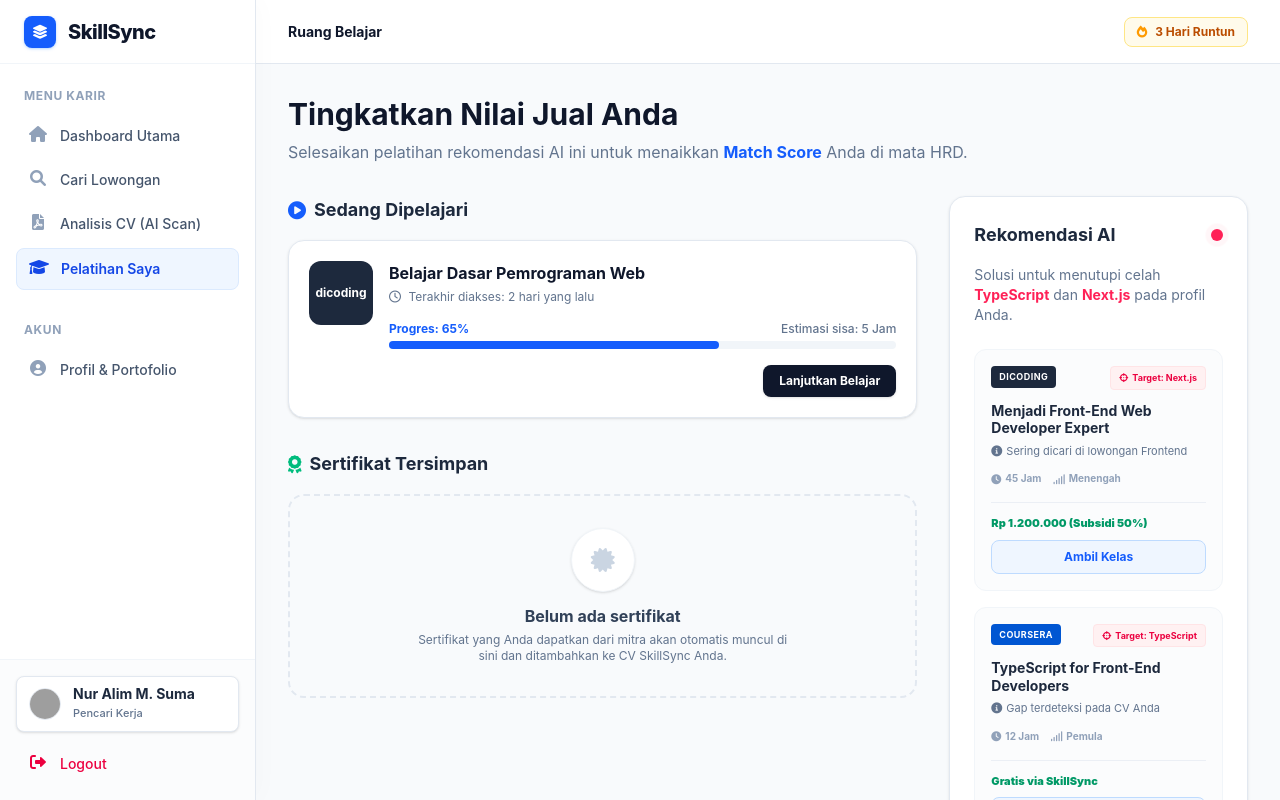
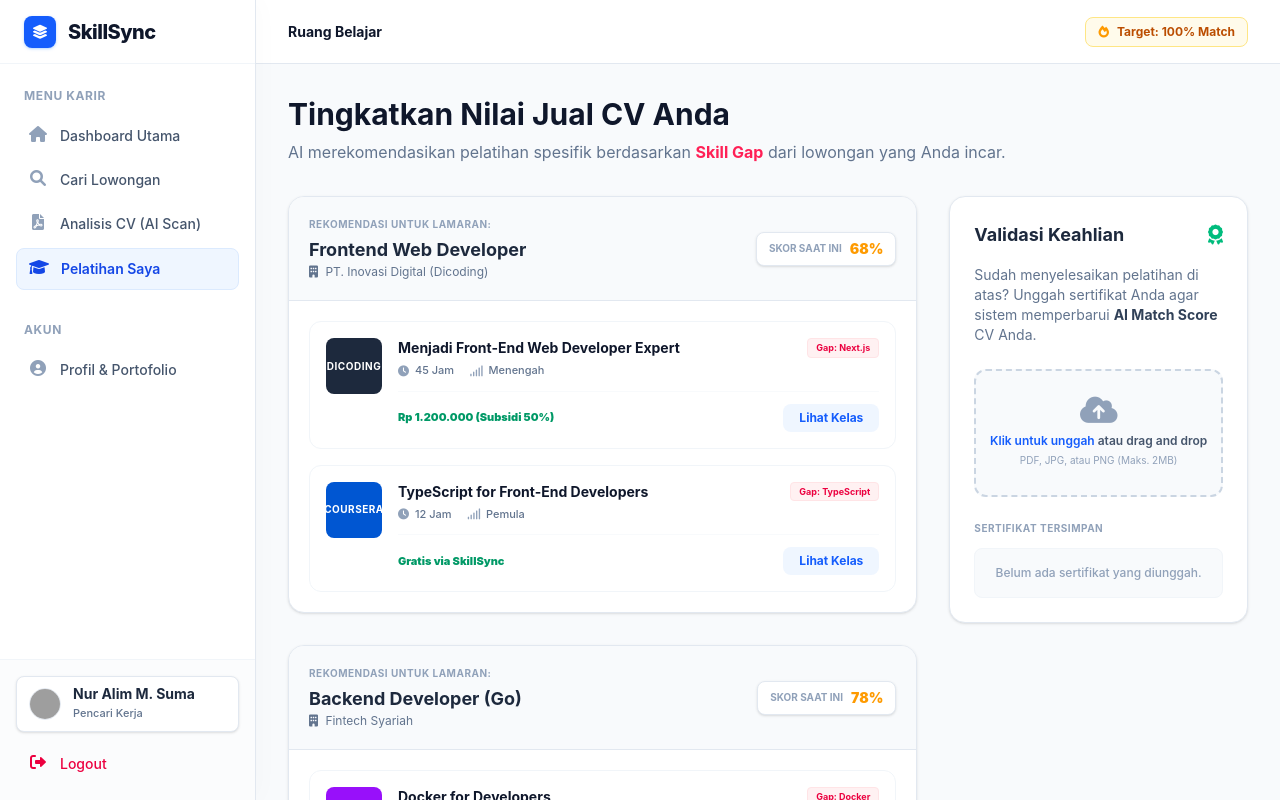
Before and after one commit to Whyriez/digdaya-prototype, a React (Vite) app: page /pelatihan in a window 1280 px wide. Built offline with nearby package versions, Linux system fonts and the light colour scheme; grey boxes are pictures that could not be loaded.

Commit message:
update pelatihan saya

```diff
--- a/src/pages/PelatihanSaya.jsx
+++ b/src/pages/PelatihanSaya.jsx
@@ -4,15 +4,36 @@ import SidebarUser from '../components/SidebarUser';
 
 const PelatihanSaya = () => {
   const [isSidebarOpen, setIsSidebarOpen] = useState(false);
+  const [uploadedCerts, setUploadedCerts] = useState([]);
+  const [isUploading, setIsUploading] = useState(false);
 
-  // Dummy Data: Rekomendasi berdasarkan AI Scan (Gap)
-  const recommendedCourses = [
+  // Fungsi simulasi upload sertifikat
+  const handleUpload = (e) => {
+    e.preventDefault();
+    setIsUploading(true);
+    // Simulasi delay upload
+    setTimeout(() => {
+      setUploadedCerts([
+        ...uploadedCerts,
+        { id: Date.now(), name: 'Sertifikat_NextJS_Dicoding.pdf', date: 'Hari ini' }
+      ]);
+      setIsUploading(false);
+    }, 1500);
+  };
+
+  // Data Rekomendasi Dikelompokkan Berdasarkan Lamaran (Job)
+  const recommendationGroups = [
+    {
+      id: 'job-1',
+      jobTitle: 'Frontend Web Developer',
+      company: 'PT. Inovasi Digital (Dicoding)',
+      matchScore: 68,
+      courses: [
         {
           id: 1,
           title: 'Menjadi Front-End Web Developer Expert',
           provider: 'dicoding',
           targetSkill: 'Next.js',
-      reason: 'Sering dicari di lowongan Frontend',
           duration: '45 Jam',
           level: 'Menengah',
           logoBg: 'bg-slate-800 text-white',
@@ -23,23 +44,30 @@ const PelatihanSaya = () => {
           title: 'TypeScript for Front-End Developers',
           provider: 'coursera',
           targetSkill: 'TypeScript',
-      reason: 'Gap terdeteksi pada CV Anda',
           duration: '12 Jam',
           level: 'Pemula',
           logoBg: 'bg-[#0056D2] text-white',
           price: 'Gratis via SkillSync'
         }
-  ];
-
-  // Dummy Data: Kursus yang sedang diambil
-  const activeCourses = [
+      ]
+    },
     {
-      id: 1,
-      title: 'Belajar Dasar Pemrograman Web',
-      provider: 'dicoding',
-      progress: 65,
-      lastAccessed: '2 hari yang lalu',
-      logoBg: 'bg-slate-800 text-white'
+      id: 'job-2',
+      jobTitle: 'Backend Developer (Go)',
+      company: 'Fintech Syariah',
+      matchScore: 78,
+      courses: [
+        {
+          id: 3,
+          title: 'Docker for Developers',
+          provider: 'udemy',
+          targetSkill: 'Docker',
+          duration: '8 Jam',
+          level: 'Pemula',
+          logoBg: 'bg-purple-600 text-white',
+          price: 'Rp 150.000'
+        }
+      ]
     }
   ];
 
@@ -66,7 +94,7 @@ const PelatihanSaya = () => {
           <div className="flex items-center space-x-4">
             <div className="flex items-center space-x-2 px-3 py-1.5 bg-amber-50 text-amber-700 rounded-lg text-xs font-bold border border-amber-200">
               <i className="fas fa-fire text-amber-500"></i>
-              <span>3 Hari Runtun</span>
+              <span>Target: 100% Match</span>
             </div>
           </div>
         </header>
@@ -74,47 +102,61 @@ const PelatihanSaya = () => {
         {/* Scrollable Body */}
         <div className="flex-1 overflow-y-auto p-4 sm:p-8 custom-scrollbar">
 
-          <div className="max-w-5xl mx-auto">
+          <div className="max-w-6xl mx-auto">
 
             {/* Header Section */}
             <div className="mb-8">
-              <h1 className="text-2xl sm:text-3xl font-bold text-slate-900 mb-2">Tingkatkan Nilai Jual Anda</h1>
-              <p className="text-slate-500 text-sm sm:text-base">Selesaikan pelatihan rekomendasi AI ini untuk menaikkan <span className="font-bold text-blue-600">Match Score</span> Anda di mata HRD.</p>
+              <h1 className="text-2xl sm:text-3xl font-bold text-slate-900 mb-2">Tingkatkan Nilai Jual CV Anda</h1>
+              <p className="text-slate-500 text-sm sm:text-base">AI merekomendasikan pelatihan spesifik berdasarkan <span className="font-bold text-rose-500">Skill Gap</span> dari lowongan yang Anda incar.</p>
             </div>
 
             <div className="grid grid-cols-1 lg:grid-cols-3 gap-8">
 
-              {/* Kolom Kiri: Active Courses & Sertifikat */}
+              {/* Kolom Kiri: Kategori Rekomendasi Berdasarkan Lamaran */}
               <div className="lg:col-span-2 space-y-8">
 
-                {/* Active Courses */}
+                {recommendationGroups.map((group) => (
+                  <div key={group.id} className="bg-white rounded-2xl border border-slate-200 shadow-sm overflow-hidden">
+                    {/* Header Grup Lamaran */}
+                    <div className="bg-slate-50 border-b border-slate-200 p-5 flex flex-col sm:flex-row sm:items-center justify-between gap-4">
                       <div>
-                  <h2 className="text-lg font-bold text-slate-800 mb-4 flex items-center">
-                    <i className="fas fa-play-circle text-blue-600 mr-2"></i> Sedang Dipelajari
-                  </h2>
+                        <p className="text-[10px] font-bold text-slate-400 uppercase tracking-wider mb-1">Rekomendasi Untuk Lamaran:</p>
+                        <h2 className="text-base sm:text-lg font-bold text-slate-800">{group.jobTitle}</h2>
+                        <p className="text-xs text-slate-500"><i className="fas fa-building mr-1"></i> {group.company}</p>
+                      </div>
+                      <div className="shrink-0 flex items-center bg-white px-3 py-1.5 rounded-lg border border-slate-200 shadow-sm">
+                        <span className="text-[10px] font-bold text-slate-400 mr-2 uppercase">Skor Saat Ini</span>
+                        <span className={`text-sm font-black ${group.matchScore >= 80 ? 'text-emerald-500' : 'text-amber-500'}`}>{group.matchScore}%</span>
+                      </div>
+                    </div>
 
-                  <div className="space-y-4">
-                    {activeCourses.map(course => (
-                      <div key={course.id} className="bg-white rounded-2xl border border-slate-200 p-5 shadow-sm hover:shadow-md transition">
+                    {/* Daftar Kelas untuk Lamaran Tersebut */}
+                    <div className="p-5 space-y-4">
+                      {group.courses.map(course => (
+                        <div key={course.id} className="border border-slate-100 rounded-xl p-4 hover:border-blue-300 hover:shadow-md transition group/card cursor-pointer">
                           <div className="flex flex-col sm:flex-row gap-4">
-                          <div className={`w-16 h-16 rounded-xl flex items-center justify-center shrink-0 ${course.logoBg} font-bold text-xs`}>
+
+                            <div className={`w-14 h-14 rounded-lg flex items-center justify-center shrink-0 ${course.logoBg} font-bold text-[10px] uppercase tracking-wider`}>
                               {course.provider}
                             </div>
+
                             <div className="flex-1">
-                            <h3 className="font-bold text-slate-900 mb-1">{course.title}</h3>
-                            <p className="text-xs text-slate-500 mb-4"><i className="far fa-clock mr-1"></i> Terakhir diakses: {course.lastAccessed}</p>
-
-                            <div className="flex items-center justify-between mb-1">
-                              <span className="text-xs font-bold text-blue-600">Progres: {course.progress}%</span>
-                              <span className="text-xs font-medium text-slate-500">Estimasi sisa: 5 Jam</span>
-                            </div>
-                            <div className="w-full bg-slate-100 rounded-full h-2 mb-4">
-                              <div className="bg-blue-600 h-2 rounded-full" style={{ width: `${course.progress}%` }}></div>
+                              <div className="flex justify-between items-start mb-1">
+                                <h3 className="font-bold text-slate-900 text-sm group-hover/card:text-blue-600 transition">{course.title}</h3>
+                                <span className="text-[9px] font-bold text-rose-600 bg-rose-50 px-2 py-0.5 rounded border border-rose-100 whitespace-nowrap ml-2">
+                                  Gap: {course.targetSkill}
+                                </span>
                               </div>
 
-                            <div className="flex justify-end">
-                              <button className="px-4 py-2 bg-slate-900 text-white text-xs font-bold rounded-lg hover:bg-blue-600 transition shadow-sm">
-                                Lanjutkan Belajar
+                              <div className="flex items-center gap-4 mb-3 text-[11px] font-medium text-slate-500">
+                                <span className="flex items-center"><i className="fas fa-clock mr-1.5 text-slate-400"></i>{course.duration}</span>
+                                <span className="flex items-center"><i className="fas fa-signal mr-1.5 text-slate-400"></i>{course.level}</span>
+                              </div>
+
+                              <div className="flex items-center justify-between pt-3 border-t border-slate-50">
+                                <span className="text-[11px] font-black text-emerald-600">{course.price}</span>
+                                <button className="px-4 py-1.5 bg-blue-50 text-blue-600 text-xs font-bold rounded-lg hover:bg-blue-600 hover:text-white transition">
+                                  Lihat Kelas
                                 </button>
                               </div>
                             </div>
@@ -123,69 +165,74 @@ const PelatihanSaya = () => {
                       ))}
                     </div>
                   </div>
-
-                {/* Sertifikat & Achievement */}
-                <div>
-                  <h2 className="text-lg font-bold text-slate-800 mb-4 flex items-center">
-                    <i className="fas fa-award text-emerald-500 mr-2"></i> Sertifikat Tersimpan
-                  </h2>
-                  <div className="bg-slate-50 border-2 border-dashed border-slate-200 rounded-2xl p-8 text-center">
-                    <div className="w-16 h-16 bg-white rounded-full flex items-center justify-center mx-auto mb-3 shadow-sm border border-slate-100">
-                      <i className="fas fa-certificate text-2xl text-slate-300"></i>
-                    </div>
-                    <p className="font-bold text-slate-700">Belum ada sertifikat</p>
-                    <p className="text-xs text-slate-500 mt-1 max-w-sm mx-auto">Sertifikat yang Anda dapatkan dari mitra akan otomatis muncul di sini dan ditambahkan ke CV SkillSync Anda.</p>
-                  </div>
-                </div>
+                ))}
 
               </div>
 
-              {/* Kolom Kanan: Rekomendasi AI (Targeting Gaps) */}
+              {/* Kolom Kanan: Upload Sertifikat & Achievement */}
               <div className="space-y-6">
                 <div className="bg-white rounded-2xl border border-slate-200 p-6 shadow-sm sticky top-6">
                   <div className="flex items-center justify-between mb-4">
-                    <h2 className="font-bold text-slate-800 text-lg">Rekomendasi AI</h2>
-                    <span className="relative flex h-3 w-3">
-                      <span className="animate-ping absolute inline-flex h-full w-full rounded-full bg-rose-400 opacity-75"></span>
-                      <span className="relative inline-flex rounded-full h-3 w-3 bg-rose-500"></span>
-                    </span>
+                    <h2 className="font-bold text-slate-800 text-lg">Validasi Keahlian</h2>
+                    <i className="fas fa-award text-emerald-500 text-xl"></i>
                   </div>
-                  <p className="text-sm text-slate-500 mb-6">Solusi untuk menutupi celah <span className="font-bold text-rose-500">TypeScript</span> dan <span className="font-bold text-rose-500">Next.js</span> pada profil Anda.</p>
+                  <p className="text-sm text-slate-500 mb-6">Sudah menyelesaikan pelatihan di atas? Unggah sertifikat Anda agar sistem memperbarui <span className="font-bold text-slate-700">AI Match Score</span> CV Anda.</p>
 
-                  <div className="space-y-4">
-                    {recommendedCourses.map(course => (
-                      <div key={course.id} className="border border-slate-100 rounded-xl p-4 hover:border-blue-300 hover:shadow-md transition bg-slate-50/50 group cursor-pointer">
-                        <div className="flex justify-between items-start mb-3">
-                          <div className={`px-2 py-1 rounded text-[9px] font-bold uppercase tracking-wider ${course.logoBg}`}>
-                            {course.provider}
+                  {/* Area Upload */}
+                  <div className="mb-6">
+                    <label className="relative flex flex-col items-center justify-center w-full h-32 border-2 border-slate-300 border-dashed rounded-xl cursor-pointer bg-slate-50 hover:bg-blue-50 hover:border-blue-300 transition group overflow-hidden">
+                      {isUploading ? (
+                        <div className="flex flex-col items-center">
+                          <i className="fas fa-circle-notch fa-spin text-2xl text-blue-500 mb-2"></i>
+                          <p className="text-xs font-bold text-slate-500">Memverifikasi Sertifikat...</p>
                         </div>
-                          <span className="text-[9px] font-bold text-rose-600 bg-rose-50 px-2 py-1 rounded border border-rose-100 flex items-center">
-                            <i className="fas fa-crosshairs mr-1"></i> Target: {course.targetSkill}
-                          </span>
+                      ) : (
+                        <div className="flex flex-col items-center justify-center pt-5 pb-6">
+                          <i className="fas fa-cloud-upload-alt text-3xl text-slate-400 group-hover:text-blue-500 mb-2 transition"></i>
+                          <p className="text-xs font-semibold text-slate-600"><span className="text-blue-600">Klik untuk unggah</span> atau drag and drop</p>
+                          <p className="text-[10px] text-slate-400 mt-1">PDF, JPG, atau PNG (Maks. 2MB)</p>
+                        </div>
+                      )}
+                      <input type="file" className="hidden" onChange={handleUpload} disabled={isUploading} />
+                    </label>
                   </div>
 
-                        <h3 className="font-bold text-slate-800 text-sm mb-1.5 group-hover:text-blue-600 transition leading-tight">{course.title}</h3>
-                        <p className="text-[11px] text-slate-500 mb-3"><i className="fas fa-info-circle mr-1"></i>{course.reason}</p>
+                  {/* List Sertifikat Tersimpan */}
+                  <div>
+                    <h3 className="text-[10px] font-bold text-slate-400 uppercase tracking-wider mb-3">Sertifikat Tersimpan</h3>
 
-                        <div className="flex items-center gap-3 mb-4 text-[10px] font-bold text-slate-400">
-                          <span className="flex items-center"><i className="fas fa-clock mr-1"></i>{course.duration}</span>
-                          <span className="flex items-center"><i className="fas fa-signal mr-1"></i>{course.level}</span>
+                    {uploadedCerts.length === 0 ? (
+                      <div className="text-center py-4 bg-slate-50 rounded-lg border border-slate-100">
+                        <p className="text-xs font-medium text-slate-400">Belum ada sertifikat yang diunggah.</p>
                       </div>
-
-                        <div className="pt-3 border-t border-slate-200/60 flex flex-col gap-2">
-                          <span className="text-[11px] font-black text-emerald-600">{course.price}</span>
-                          <button className="w-full py-2 bg-blue-50 text-blue-600 border border-blue-200 text-xs font-bold rounded-lg group-hover:bg-blue-600 group-hover:text-white transition">
-                            Ambil Kelas
+                    ) : (
+                      <div className="space-y-2">
+                        {uploadedCerts.map(cert => (
+                          <div key={cert.id} className="flex items-center justify-between p-3 bg-emerald-50 border border-emerald-100 rounded-lg">
+                            <div className="flex items-center overflow-hidden pr-2">
+                              <i className="fas fa-file-alt text-emerald-500 mr-3 text-lg shrink-0"></i>
+                              <div>
+                                <p className="text-xs font-bold text-emerald-800 truncate">{cert.name}</p>
+                                <p className="text-[9px] font-medium text-emerald-600 mt-0.5">Divalidasi: {cert.date}</p>
+                              </div>
+                            </div>
+                            <button className="text-slate-400 hover:text-rose-500 transition shrink-0">
+                              <i className="fas fa-trash-alt text-xs"></i>
                             </button>
-                        </div>
                           </div>
                         ))}
                       </div>
+                    )}
+                  </div>
 
-                  <div className="mt-4 p-3 bg-blue-50 rounded-lg border border-blue-100 flex items-start gap-2">
-                    <i className="fas fa-lightbulb text-blue-500 mt-0.5"></i>
-                    <p className="text-[10px] text-blue-800 font-medium">Lulusan kelas Dicoding memiliki peluang 3x lebih besar untuk dipanggil wawancara oleh PT. Inovasi Digital.</p>
+                  {/* Efek Skor Naik (Muncul jika ada sertifikat) */}
+                  {uploadedCerts.length > 0 && (
+                    <div className="mt-6 p-4 bg-blue-600 rounded-xl text-white shadow-md shadow-blue-200 animate-pulse" style={{ animationIterationCount: 3 }}>
+                      <p className="text-[10px] font-bold text-blue-200 uppercase tracking-wider mb-1"><i className="fas fa-level-up-alt mr-1"></i> Update Sistem</p>
+                      <p className="text-sm font-bold">Skor CV Anda berhasil ditingkatkan!</p>
                     </div>
+                  )}
+
                 </div>
               </div>
 
```
Lines whose indentation alone changed are shown as unchanged.
